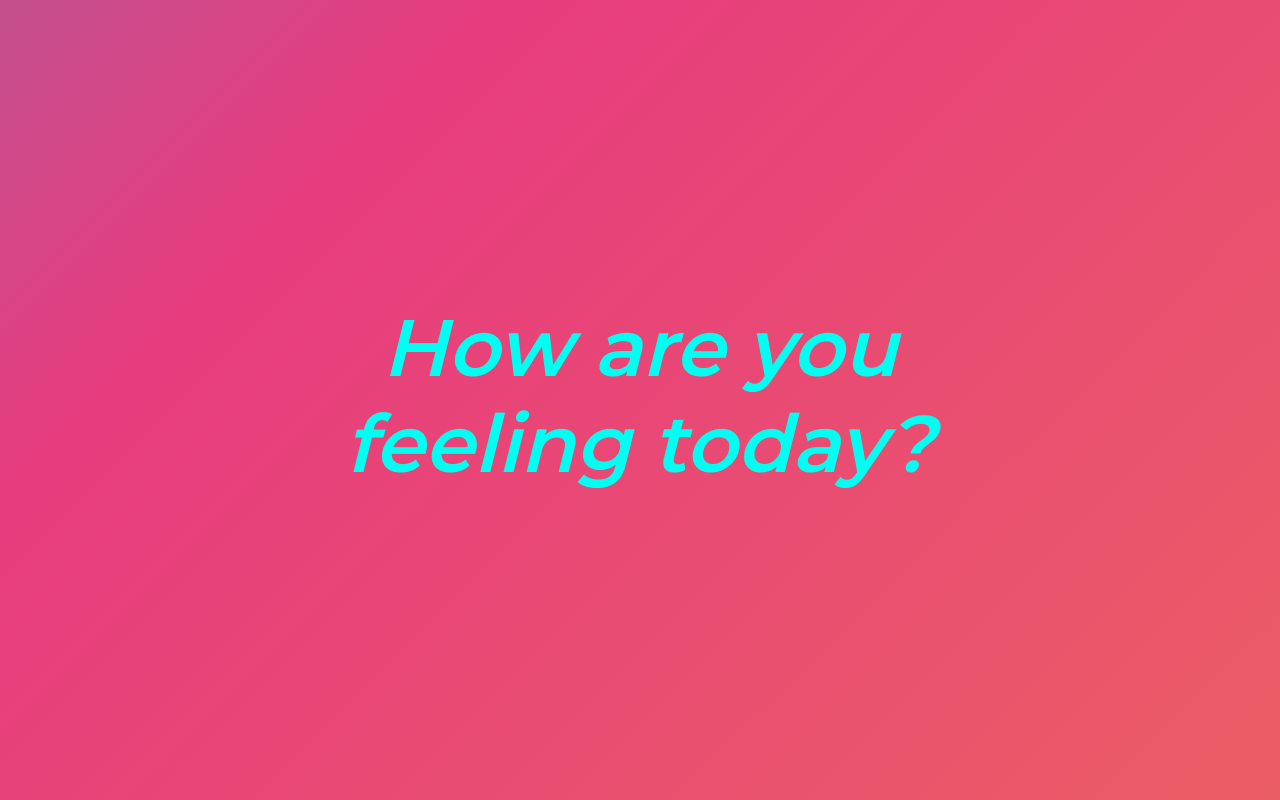
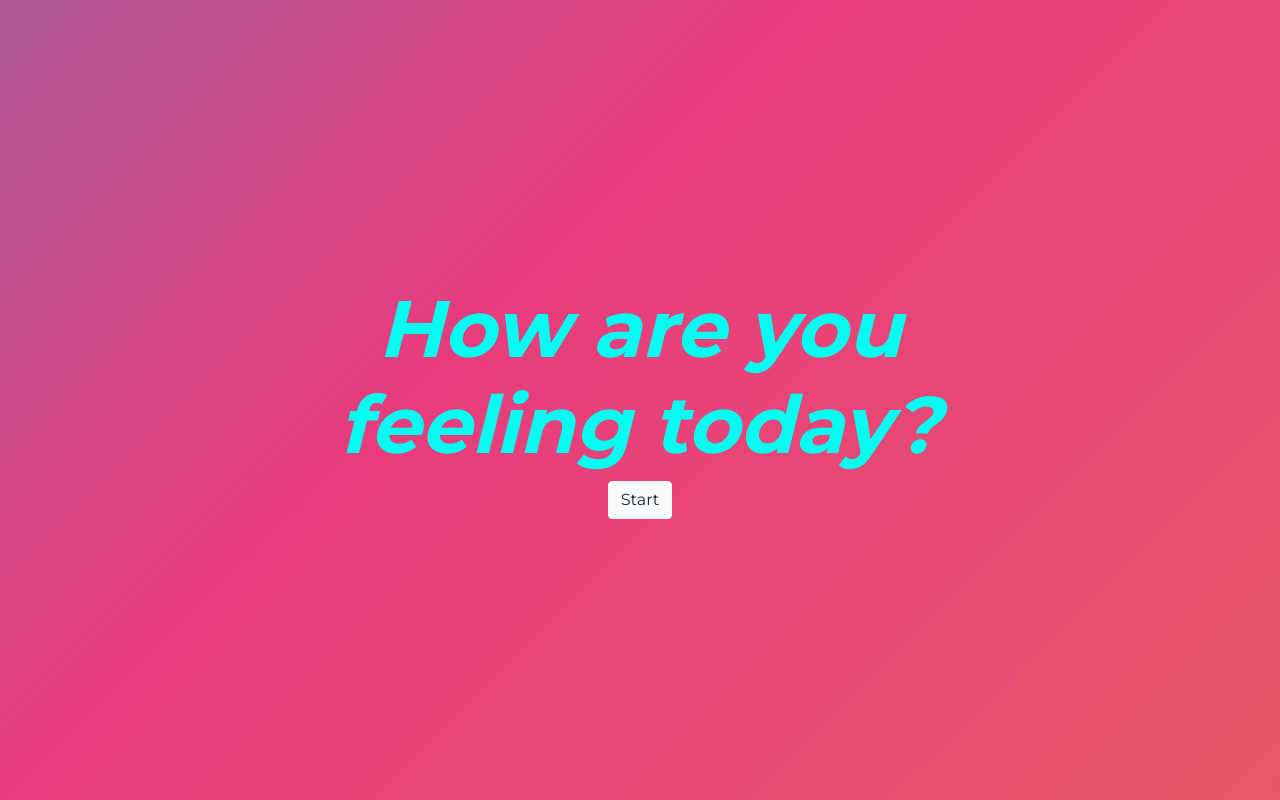
Before and after one commit to SudoSharma/huemotion, a Gatsby site: page / in a window 1280 px wide. Built offline with nearby package versions, Linux system fonts and the light colour scheme; Gatsby itself is replaced by a stand-in of ours.

Commit message:
[add] setup emotion state infrastructure and request video auth

```diff
--- a/src/components/greeting.js
+++ /dev/null
@@ -1,6 +0,0 @@
-import React from "react"
-import greetingStyles from "./greeting.module.css"
-
-export default props => (
-  <h1 className={greetingStyles.greeting}>{props.text}</h1>
-)
--- a/src/components/greeting.module.css
+++ /dev/null
@@ -1,27 +0,0 @@
-.greeting {
-  font-weight: 600;
-  font-style: italic;
-  text-align: center;
-  color: #00fff1;
-}
-
-/* Tablet Screen Size */
-@media (min-width: 768px) {
-  .greeting {
-    max-width: 690px;
-  }
-}
-
-/* Large Phone Screen Size */
-@media (max-width: 425px) {
-  .greeting {
-    font-size: 4rem;
-    width: 275px;
-  }
-}
-
-@media (min-width: 426px) {
-  .greeting {
-    font-size: 5rem;
-  }
-}
--- /dev/null
+++ b/src/components/message.js
@@ -0,0 +1,21 @@
+import React from "react"
+import messageStyles from "./message.module.css"
+
+function GreetingMessage(props) {
+  return <h1 className={messageStyles.message}>How are you feeling today?</h1>
+}
+
+function EmotionMessage(props) {
+  return <h1 className={messageStyles.message}>Neutral</h1>
+}
+
+function Message(props) {
+  const isInferencing = props.isInferencing
+  if (isInferencing) {
+    return <EmotionMessage />
+  } else {
+    return <GreetingMessage />
+  }
+}
+
+export default Message
--- /dev/null
+++ b/src/components/message.module.css
@@ -0,0 +1,22 @@
+.message {
+  font-weight: 700;
+  font-style: italic;
+  text-align: center;
+  color: #00fff1;
+  font-size: 4rem;
+  max-width: 275px;
+}
+
+/* Medium screens */
+@media all and (min-width: 426px) {
+  .message {
+    font-size: 5rem;
+  }
+}
+
+/* Large screens */
+@media all and (min-width: 768px) {
+  .message {
+    max-width: 690px;
+  }
+}
--- /dev/null
+++ b/src/components/startbutton.js
@@ -0,0 +1,45 @@
+import React, { Component } from "react"
+import { Button } from "react-bootstrap"
+
+class StartButton extends Component {
+  componentWillUnmount() {
+    navigator.mediaDevices
+      .getUserMedia({ video: true })
+      .then(this.handleSuccess)
+      .catch(this.videoError)
+  }
+
+  //   handleSuccess = function(stream) {
+  //     const options = { mimeType: "video/webm" }
+  //     const recordedChunks = []
+  //     const mediaRecorder = new MediaRecorder(stream, options)
+
+  //     mediaRecorder.addEventListener("dataavailable", function(e) {
+  //       if (e.data.size > 0) {
+  //         recordedChunks.push(e.data)
+  //       }
+
+  //       if (shouldStop === true && stopped === false) {
+  //         mediaRecorder.stop()
+  //         stopped = true
+  //       }
+  //     })
+
+  // mediaRecorder.addEventListener("stop", function() {
+  //   downloadLink.href = URL.createObjectURL(new Blob(recordedChunks))
+  //   downloadLink.download = "acetest.webm"
+  // })
+
+  // mediaRecorder.start()
+  //   }
+
+  render() {
+    return (
+      <Button variant="light" onClick={this.props.onClick}>
+        Start
+      </Button>
+    )
+  }
+}
+
+export default StartButton
--- a/src/pages/index.js
+++ b/src/pages/index.js
@@ -1,15 +1,59 @@
-import React from "react"
-import Greeting from "../components/greeting.js"
+import React, { Component } from "react"
+import Message from "../components/message.js"
+import StartButton from "../components/startbutton.js"
 import "typeface-montserrat"
 import "bootstrap/dist/css/bootstrap.min.css"
-import { Container, Row, Col } from "react-bootstrap"
+import { Container, Col, Row, Button } from "react-bootstrap"
 
-export default () => (
-  <Container>
-    <Row>
-      <Col className="greeting-col">
-        <Greeting text="How are you feeling today?" />
-      </Col>
-    </Row>
-  </Container>
-)
+class HuemotionApp extends Component {
+  constructor(props) {
+    super(props)
+    this.handleStartClick = this.handleStartClick.bind(this)
+    this.handleStopClick = this.handleStopClick.bind(this)
+    this.state = { isInferencing: false, emotion: "neutral" }
+  }
+
+  handleStartClick() {
+    this.setState({ isInferencing: true })
+  }
+
+  handleStopClick() {
+    this.setState({ isInferencing: false })
+  }
+
+  render() {
+    const isInferencing = this.state.isInferencing
+    const emotion = this.state.emotion
+    let button
+
+    if (isInferencing) {
+      button = <StopButton onClick={this.handleStopClick} />
+    } else {
+      button = <StartButton onClick={this.handleStartClick} />
+    }
+
+    return (
+      <Container
+        fluid="true"
+        className={`h-100 ${isInferencing ? emotion : "gradient-bkg"}`}
+      >
+        <Row className="h-100">
+          <Col className="h-100 d-flex flex-column justify-content-center align-items-center">
+            <Message isInferencing={isInferencing} />
+            {button}
+          </Col>
+        </Row>
+      </Container>
+    )
+  }
+}
+
+function StopButton(props) {
+  return (
+    <Button variant="light" onClick={props.onClick}>
+      Stop
+    </Button>
+  )
+}
+
+export default HuemotionApp
--- a/src/styles/global.css
+++ b/src/styles/global.css
@@ -1,6 +1,17 @@
-html {
-  /* background-color: #08aeea; */
-  /* background-image: linear-gradient(0deg, #08aeea 0%, #2af598 100%); */
+html,
+body,
+body > div,
+body > div > div {
+  height: 100%;
+}
+
+body {
+  font-family: "Montserrat" !important;
+  background-color: transparent !important;
+}
+
+/* Not inferencing */
+.gradient-bkg {
   background: linear-gradient(-45deg, #ee7752, #e73c7e, #23a6d5, #23d5ab);
   background-size: 400% 400%;
   -webkit-animation: Gradient 15s ease infinite;
@@ -8,6 +19,16 @@ html {
   animation: Gradient 15s ease infinite;
 }
 
+/* Inferencing */
+.neutral {
+  background: linear-gradient(-45deg, #b6bfd9, #89b0a9, #617a97, #435d65);
+  background-size: 400% 400%;
+  -webkit-animation: Gradient 15s ease infinite;
+  -moz-animation: Gradient 15s ease infinite;
+  animation: Gradient 15s ease infinite;
+}
+
+/* Gradient animations */
 @-webkit-keyframes Gradient {
   0% {
     background-position: 0% 50%;
@@ -43,15 +64,3 @@ html {
     background-position: 0% 50%;
   }
 }
-
-body {
-  font-family: "Montserrat" !important;
-  background-color: transparent !important;
-}
-
-.greeting-col {
-  height: 100vh;
-  align-items: center;
-  display: flex;
-  justify-content: center;
-}
```
